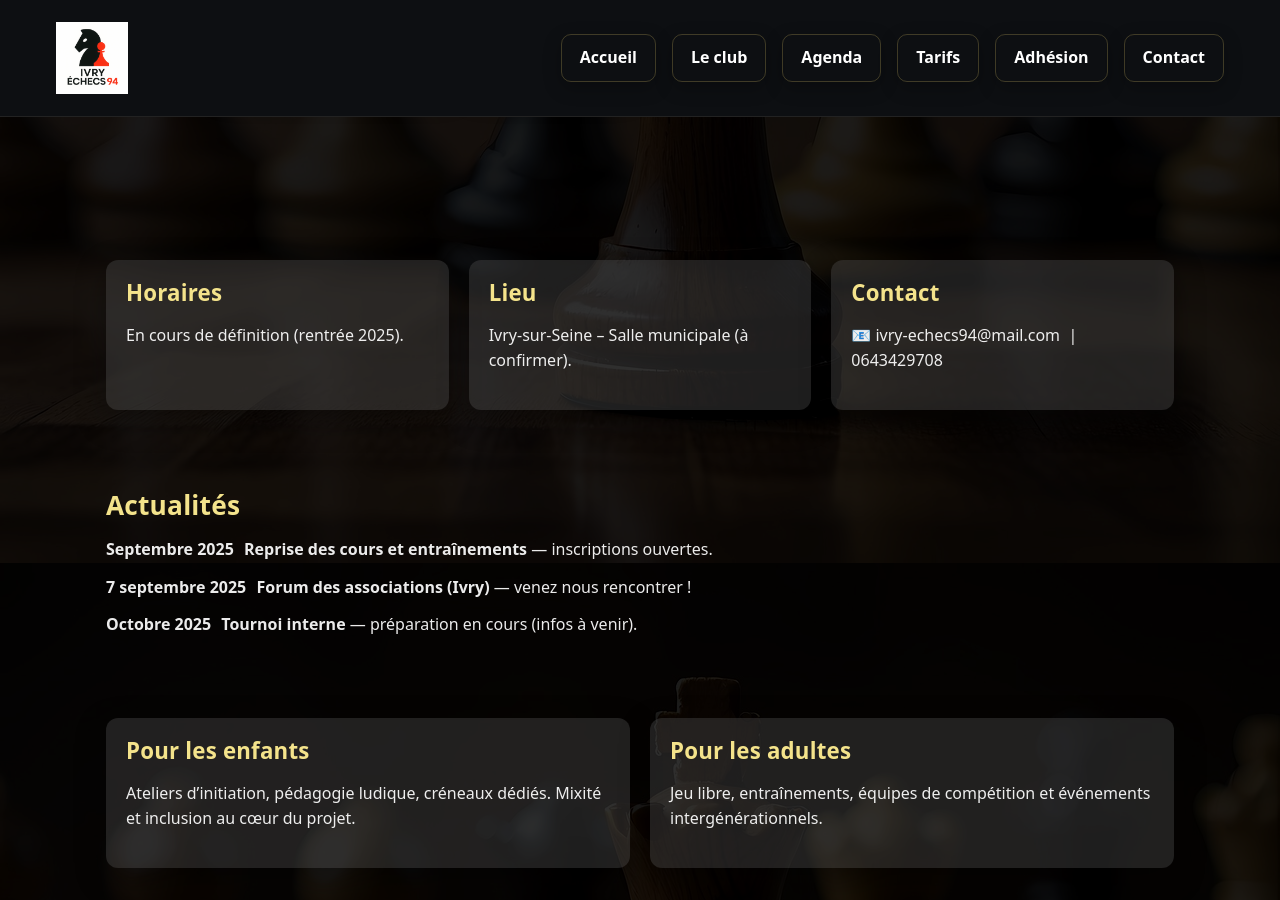
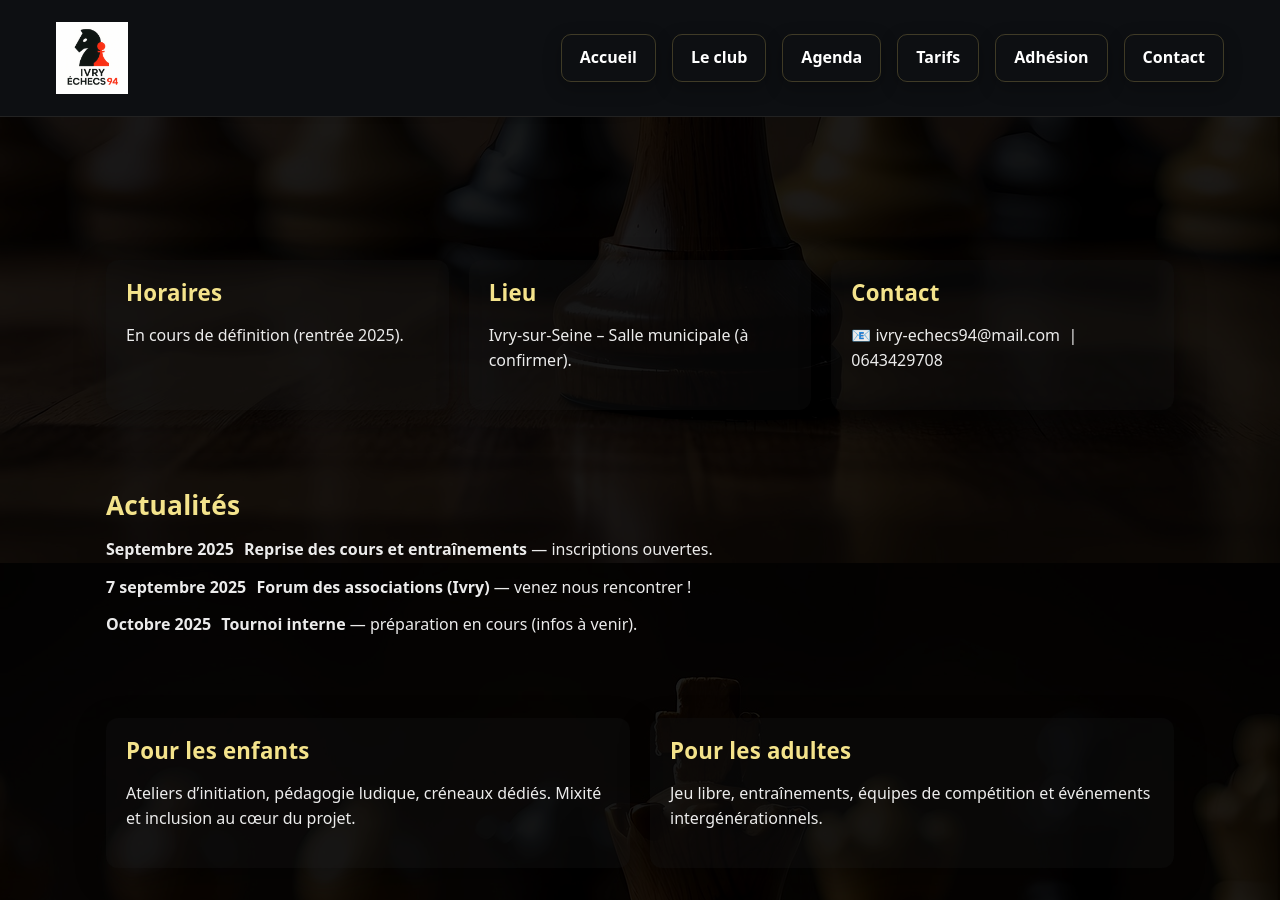
Before and after one commit to Nelwyn64/ivry-echecs-94, a Jekyll site: the page built from index.html, in a window 1280 px wide and 900 px high, scrolled down 397 px. Built offline with Jekyll 4.4.1, drawn with Linux system fonts in a browser that asks for light colours.

Commit message:
Ajustement de la transparence des encadrés (modification de --surface)

```diff
--- a/css/styles.css
+++ b/css/styles.css
@@ -7,7 +7,7 @@
   --muted: rgba(255,255,255,.70);
   --primary: #f4e38b;
   --accent: #fd353c;
-  --surface: rgba(75,75,75,.40);
+  --surface: rgba(15,15,15,.40);
   --border: rgba(255,255,255,.12);
   --shadow: 0 10px 30px rgba(0,0,0,.35);
 }
```
